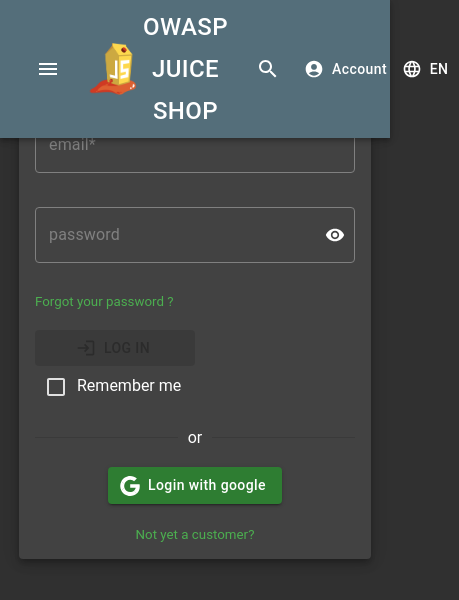
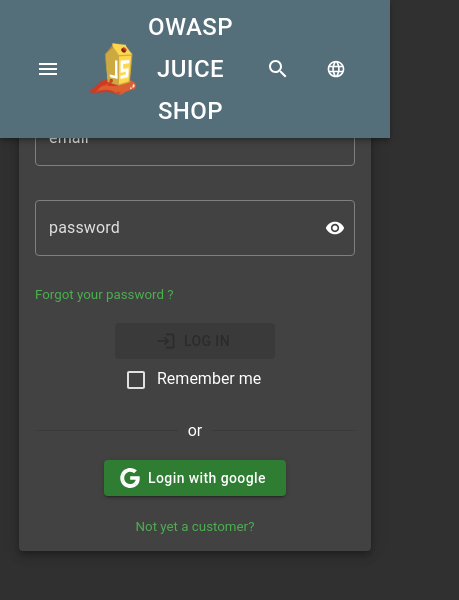
Before and after one commit to pachalobanda/BSC-INF-27-19_COM313_ASSIGNMENT_3, a React (Vite) app: page / in a window 390 px wide. Shown: the top 600 px of the page, 459 px wide, since content can reach past the window. Built offline with nearby package versions, Linux system fonts and the light colour scheme.

Commit message:
new changes

```diff
--- a/index.html
+++ b/index.html
@@ -2,9 +2,9 @@
 <html lang="en">
   <head>
     <meta charset="UTF-8" />
-    <link rel="icon" type="image/svg+xml" href="/vite.svg" />
+    <link rel="icon" type="image/jpn" href="/JuiceShop_Logo.png" />
     <meta name="viewport" content="width=device-width, initial-scale=1.0" />
-    <title>Vite + React</title>
+    <title>OWASP juice shope</title>
   </head>
   <body>
     <div id="root"></div>
--- a/src/App.jsx
+++ b/src/App.jsx
@@ -14,7 +14,7 @@
     <div>
       <Header/>
 
-      <div style={{ marginTop: "10%" }} className="card-center">
+      <div style={{ marginTop: "8%" }} className="card-center">
         <FormCard />
       </div>
     </div>
--- a/src/AppHeader.jsx
+++ b/src/AppHeader.jsx
@@ -6,15 +6,19 @@
 import Language from "@mui/icons-material/Language";
 import AccountCircle from "@mui/icons-material/AccountCircle";
 import MenuIcon from "@mui/icons-material/Menu";
-//import image logo
+import useMediaQuery from "@mui/material/useMediaQuery"
+import {useTheme} from "@mui/material/styles"
+
+///import image logo
 import logo from "./assets/JuiceShop_Logo.png";
 //defining header component
 export default function HeaderCOmponent() {
   //  const [count, setCount] = React.useState(0);
-
+const theme  = useTheme()
+const gtMd = useMediaQuery(theme.breakpoints.up('md'))
   return (
     <div>
-      <AppBar position="absolute" style={{ backgroundColor: "#546e7a" }}>
+      <AppBar  style={{ backgroundColor: "#546e7a" }}>
         <Toolbar>
           <Button
             size="large"
@@ -46,6 +50,7 @@
             </Button>{" "}
             <Button
               color="inherit"
+              style={{display: gtMd ? '':'none'}}
               sx={{
                 textTransform: "none",
               }}
@@ -54,7 +59,7 @@
               Account
             </Button>{" "}
             <Button color="inherit" startIcon={<Language />}>
-              EN
+            {gtMd ? 'EN':''}
             </Button>
           </div>
         </Toolbar>
--- a/src/FormCard.jsx
+++ b/src/FormCard.jsx
@@ -25,7 +25,7 @@
     color: "#ffffff",
   },
   "& label": {
-    color: "grey",
+    color: "#e0e0e0",
   },
   "& label.Mui-focused": {
     color: "#ffffff",
@@ -220,6 +220,12 @@
               variant="contained"
               startIcon={<Google />}
               color="success"
+              sx={
+                {
+                  paddingLeft:'20px',
+                  paddingRight:'20px'
+                }
+              }
             >
               Login with google
             </Button>
--- a/src/index.css
+++ b/src/index.css
@@ -13,6 +13,7 @@
     box-sizing: border-box;
     display: flex;
 }
+
 .my-card{
   color:white;
   background-color: #424242;
@@ -64,3 +65,8 @@
   display:flex;
   justify-content: end;
 }
+
+.flex-center{
+  display:flex;
+  justify-content: center;
+}
```
Also changed, not shown: public/JuiceShop_Logo.png (added).
